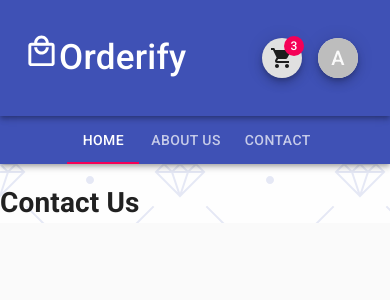
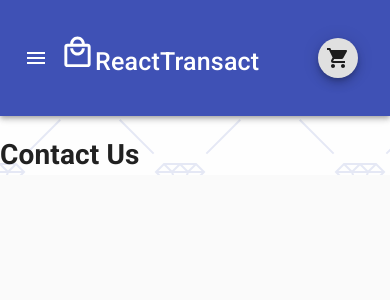
Before and after one commit to diazabdulm/Orderify, a React (Create React App) app: page /Contact in a window 390 px wide. Shown: the top 300 px of the page. Built offline with nearby package versions, Linux system fonts and the light colour scheme.

Commit message:
React Router Added

```diff
--- a/package.json
+++ b/package.json
@@ -1,5 +1,5 @@
 {
-  "name": "orderify",
+    "name": "reacttransact",
     "version": "0.1.0",
     "private": true,
     "dependencies": {
--- a/public/index.html
+++ b/public/index.html
@@ -6,8 +6,8 @@
     <link rel="stylesheet" href="https://fonts.googleapis.com/css?family=Roboto:300,400,500,700&display=swap" />
     <meta name="viewport" content="minimum-scale=1, initial-scale=1, width=device-width, shrink-to-fit=no" />
     <meta name="theme-color" content="#000000" />
-    <meta name="description" content="Orderify" />
-    <title>Orderify</title>
+    <meta name="description" content="ReactTransact" />
+    <title>ReactTransact</title>
 </head>
 
 <body>
--- a/src/components/Menubar.js
+++ b/src/components/Menubar.js
@@ -1,11 +1,22 @@
 import React from 'react';
 import { Link } from "react-router-dom";
 import AppBar from '@material-ui/core/AppBar';
+import { makeStyles } from '@material-ui/core/styles';
 import Tabs from '@material-ui/core/Tabs';
 import Tab from '@material-ui/core/Tab';
 
+const useStyles = makeStyles(theme => ({
+    menubar: {
+        [theme.breakpoints.down('xs')]: {
+            display: 'none',
+        }
+    }
+})
+);
+
 
 export default function SimpleTabs() {
+    const classes = useStyles();
     const [value, setValue] = React.useState(0);
 
     const handleChange = (event, newValue) => {
@@ -14,10 +25,10 @@ export default function SimpleTabs() {
 
     return (
         <div>
-            <AppBar position="static">
+            <AppBar position="static" className={classes.menubar}>
                 <Tabs value={value} onChange={handleChange} aria-label="menu bar" centered>
-                    <Tab label="Home" component={Link} to="/"/>
-                    <Tab label="About Us" component={Link} to="/About"/>
+                    <Tab label="Home" component={Link} to="/" />
+                    <Tab label="About Us" component={Link} to="/About" />
                     <Tab label="Contact" component={Link} to="/Contact" />
                 </Tabs>
             </AppBar>
--- a/src/components/Navbar.js
+++ b/src/components/Navbar.js
@@ -1,8 +1,11 @@
 import React from 'react';
+import { connect } from 'react-redux';
 import AppBar from '@material-ui/core/AppBar';
 import Toolbar from '@material-ui/core/Toolbar';
 import Typography from '@material-ui/core/Typography';
 import { makeStyles } from '@material-ui/core/styles';
+import IconButton from '@material-ui/core/IconButton';
+import MenuIcon from '@material-ui/icons/Menu';
 import Badge from '@material-ui/core/Badge';
 import Fab from '@material-ui/core/Fab';
 import Avatar from '@material-ui/core/Avatar';
@@ -19,6 +22,11 @@ const useStyles = makeStyles(theme => ({
     minHeight: 100,
     margin: theme.spacing(1)
   },
+  menu: {
+    [theme.breakpoints.up('sm')]: {
+      display: 'none',
+    },
+  },
   language: {
     flexGrow: 1,
     [theme.breakpoints.down('xs')]: {
@@ -28,31 +36,43 @@ const useStyles = makeStyles(theme => ({
   title: {
     flexGrow: 1,
     fontSize: 35,
+    [theme.breakpoints.down('xs')]: {
+      fontSize: 25,
+    },
   },
   fab: {
     margin: theme.spacing(1),
   },
+  profile: {
+    margin: theme.spacing(1),
+    [theme.breakpoints.down('xs')]: {
+      display: 'none',
+    },
+  },
 }));
 
-export default function Navbar() {
+const Navbar = ({ cartItems }) => {
   const classes = useStyles();
   return (
     <div className={classes.root}>
       <AppBar position="sticky">
         <Toolbar className={classes.toolbar}>
+          <IconButton edge="start" color="inherit" aria-label="menu" className={classes.menu}>
+            <MenuIcon />
+          </IconButton>
           <Typography className={classes.language}>
             Langugage USD
               </Typography>
           <Typography className={classes.title} variant="h6" noWrap>
-            <LocalMallOutlinedIcon fontSize="large" />Orderify
+            <LocalMallOutlinedIcon fontSize="large" />ReactTransact
              </Typography>
 
           <Fab color="default" aria-label="cart" size="small" className={classes.fab}>
-            <Badge badgeContent={3} color="secondary">
+            <Badge badgeContent={cartItems} color="secondary">
               <ShoppingCartIcon />
             </Badge>
           </Fab>
-          <Fab color="default" aria-label="cart" size="small" className={classes.fab}>
+          <Fab color="default" aria-label="cart" size="small" className={classes.profile}>
             <Avatar>A</Avatar>
           </Fab>
         </Toolbar>
@@ -60,3 +80,18 @@ export default function Navbar() {
     </div>
   );
 }
+
+const mapStateToProps = (state) => {
+  return {
+    cartItems: state.cartReducer.cartItems
+  }
+}
+
+const mapDispatchToProps = (dispatch) => {
+  return {
+    addToCart: () => { dispatch({ type: 'ADD_TO_CART' }) }
+  }
+}
+
+
+export default connect(mapStateToProps, mapDispatchToProps)(Navbar)
--- a/src/components/ProductListing.js
+++ b/src/components/ProductListing.js
@@ -1,4 +1,5 @@
 import React from 'react';
+import { connect } from 'react-redux';
 import { makeStyles } from '@material-ui/core/styles';
 import Card from '@material-ui/core/Card';
 import CardMedia from '@material-ui/core/CardMedia';
@@ -26,9 +27,8 @@ const useStyles = makeStyles(theme => ({
     }
 }));
 
-export default function ProductListing({ product }) {
+const ProductListing = ({ product, addToCart }) => {
     const classes = useStyles();
-
     return (
         <Card className={classes.card}>
             <CardMedia
@@ -38,14 +38,14 @@ export default function ProductListing({ product }) {
             />
             <CardContent>
                 <Grid container spacing={2}>
-                <Grid item xs={12} container direction="column" >
-                        <Fab color="primary" id="test1" aria-label="add" className={classes.cart} >
-                            <ShoppingCartIcon  />
+                    <Grid item xs={12} container direction="column" >
+                        <Fab color="primary" id="test1" aria-label="add" className={classes.cart} onClick={addToCart}>
+                            <ShoppingCartIcon />
                         </Fab>
                     </Grid>
 
                     <Grid item xs={12} container direction="column">
-                        <Typography variant="h6" color="default" component="p" noWrap>
+                        <Typography variant="h6" component="p" noWrap>
                             {product.name}
                         </Typography>
                     </Grid>
@@ -68,3 +68,11 @@ export default function ProductListing({ product }) {
         </Card>
     );
 }
+
+const mapDispatchToProps = (dispatch) => {
+    return {
+        addToCart: () => { dispatch({ type: 'ADD_TO_CART' }) }
+    }
+}
+
+export default connect(null, mapDispatchToProps)(ProductListing)
--- a/src/index.js
+++ b/src/index.js
@@ -1,10 +1,9 @@
 import React from "react";
 import ReactDOM from "react-dom";
 import { Provider } from "react-redux";
-import { CssBaseline } from "@material-ui/core";
 import App from "./App";
-
 import store from "./redux/configureStore";
+import { CssBaseline } from '@material-ui/core';
 
 ReactDOM.render(
   <Provider store={store}>
--- a/src/redux/configureStore.js
+++ b/src/redux/configureStore.js
@@ -4,14 +4,31 @@ import logger from "redux-logger";
 const middleware = [...getDefaultMiddleware()];
 
 if (process.env.NODE_ENV === "development") {
-  middleware.push(logger);
+    middleware.push(logger);
 }
 
-const rootReducer = combineReducers({});
+const cartReducer = (state = {
+    cartItems: 0,
+}, action) => {
+    switch (action.type) {
+        case "ADD_TO_CART":
+            state = {
+                ...state,
+                cartItems: state.cartItems + 1,
+            };
+            break;
+        default:
+    }
+    return state;
+};
+
+const rootReducer = combineReducers({
+    cartReducer,
+});
 
 const store = configureStore({
-  reducer: rootReducer,
-  middleware
+    reducer: rootReducer,
+    middleware
 });
 
 export default store;
```
Lines whose indentation alone changed are shown as unchanged.
